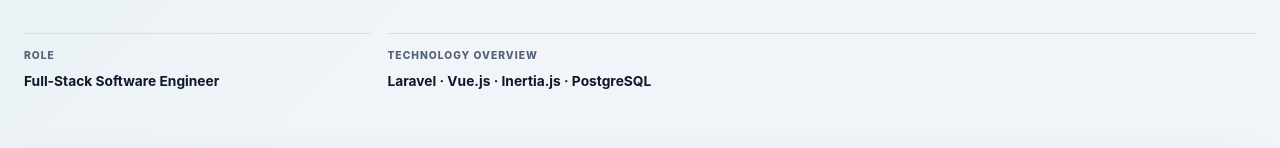
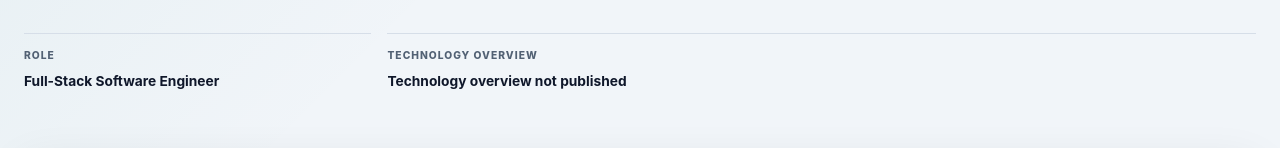
Before and after one commit to solohbatasi/portifolio, a Vue app: page /projects/college-management-system in a window 1280 px wide. Shown: the part 584-732 px from the top of the page. Built offline with nearby package versions, Linux system fonts and the light colour scheme; no server answers.

Commit message:
projects refine

```diff
--- a/src/data/projects.js
+++ b/src/data/projects.js
@@ -164,7 +164,7 @@
   {
     id: 'water-utility-billing-platform',
     slug: 'water-utility-billing-platform',
-    title: 'NYAWASCO Water Billing Platform',
+    title: 'Utility (Water) Billing Platform',
     category: 'Utilities',
     shortSummary:
       'An integrated utility platform for meter operations, billing, payment allocation, reconciliation and customer account management.',
@@ -173,7 +173,7 @@
     role: 'Lead Full-Stack Software Engineer',
     status: 'Production system',
     repositoryVisibility: 'Private commercial implementation',
-    technologies: ['Laravel', 'Vue.js', 'MySQL', 'REST APIs', 'Linux'],
+
     architecture: [
       {
         id: 'client',
@@ -250,7 +250,7 @@
     role: 'Lead Full-Stack Software Engineer',
     status: 'Production system',
     repositoryVisibility: 'Private commercial project',
-    technologies: ['Laravel', 'Vue.js', 'MySQL', 'Payment APIs', 'Webhooks'],
+
     architecture: [
       {
         id: 'client',
@@ -308,7 +308,7 @@
       'The production system supports paid contests from nominee setup and public voting through transaction tracking and reconciliation.',
     image: null,
     gallery: [],
-    liveUrl: null,
+    liveUrl: 'pulsetikafrica.com',
     repositoryUrl: null,
     featured: true,
     sortOrder: 7,
@@ -325,7 +325,6 @@
     role: 'Full-Stack Software Engineer',
     status: 'Active development',
     repositoryVisibility: 'Selected public development work',
-    technologies: ['Laravel', 'Vue.js', 'Inertia.js', 'PostgreSQL'],
     architecture: [
       {
         id: 'client',
@@ -395,7 +394,6 @@
     role: 'Backend and API Engineer',
     status: 'Institutional project',
     repositoryVisibility: 'Private',
-    technologies: ['Laravel', 'MySQL', 'REST APIs', 'JavaScript'],
     architecture: [
       {
         id: 'client',
@@ -462,7 +460,6 @@
     role: 'Software Architect and Full-Stack Engineer',
     status: 'Product development',
     repositoryVisibility: 'Private',
-    technologies: ['Laravel', 'Vue.js', 'Inertia.js', 'MikroTik APIs'],
     architecture: [
       {
         id: 'client',
@@ -527,7 +524,7 @@
   {
     id: 'driving-school-management-system',
     slug: 'driving-school-management-system',
-    title: 'Pace Driving School Management System',
+    title: 'Driving School Management System',
     category: 'Institutional Management',
     shortSummary:
       'A driving-school platform for enrolment, fees, lessons and QR-based learner check-in.',
```
